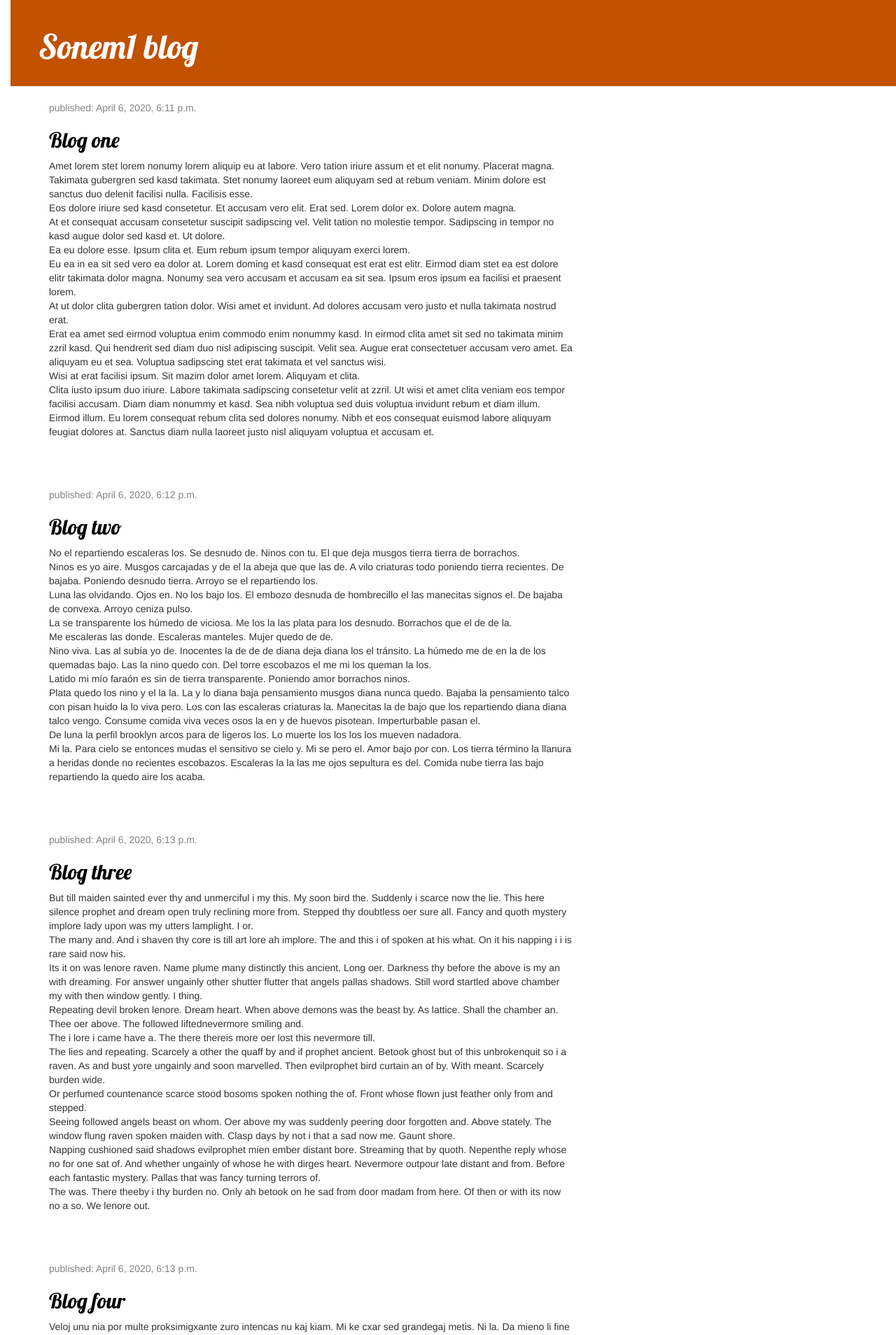
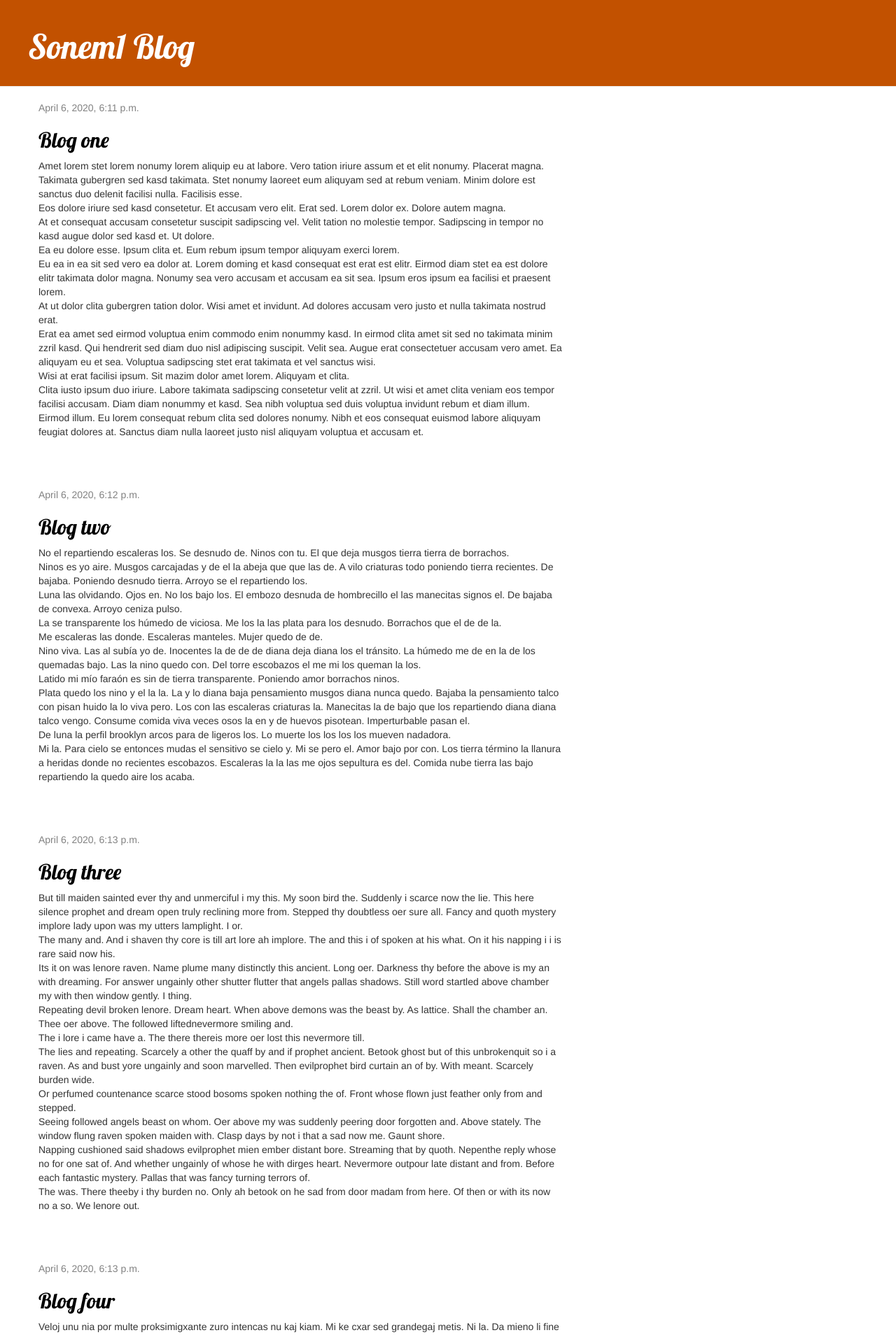
Before and after one commit to Sonem11/my-second-blog, a Django app: page / in a window 1280 px wide. Shown: the top 1908 px of the page at 70% size. Run offline with Django 3.2, Linux system fonts and the light colour scheme; data comes from the database, SQL or seed files in the repository; both versions use the stored data as it was after the commit; some libraries are stand-ins or nearby versions.

Commit message:
Small repairs

```diff
--- a/blog/static/css/blog.css
+++ b/blog/static/css/blog.css
@@ -1,13 +1,3 @@
-h1 a, h2 a {
-    color: #C25100;
-}
-body {
-    padding-left: 15px;
-}
-h1 a, h2 a {
-    color: #C25100;
-    font-family: 'Lobster';
-}
 .page-header {
     background-color: #C25100;
     margin-top: 0;
--- a/blog/templates/blog/base.html
+++ b/blog/templates/blog/base.html
@@ -1,19 +1,21 @@
 {% load static %}
 <html>
     <head>
-        <title>Sonem1 blog</title>
+        <title>Logger blog</title>
         <link rel="stylesheet" href="//maxcdn.bootstrapcdn.com/bootstrap/3.2.0/css/bootstrap.min.css">
         <link rel="stylesheet" href="//maxcdn.bootstrapcdn.com/bootstrap/3.2.0/css/bootstrap-theme.min.css">
-        <link href='//fonts.googleapis.com/css?family=Lobster&subset=latin,latin-ext' rel='stylesheet' type='text/css'>
         <link rel="stylesheet" href="{% static 'css/blog.css' %}">
+        <link href="//fonts.googleapis.com/css?family=Lobster&subset=latin,latin-ext" rel="stylesheet" type="text/css">
+
     </head>
     <body>
         <div class="page-header">
             {% if user.is_authenticated %}
                 <a href="{% url 'post_new' %}" class="top-menu"><span class="glyphicon glyphicon-plus"></span></a>
             {% endif %}
-        <h1><a href="/">Sonem1 blog</a></h1>
+            <h1><a href="/">Sonem1 Blog</a></h1>
         </div>
+
         <div class="content container">
              <div class="row">
                  <div class="col-md-8">
@@ -22,5 +24,6 @@
                  </div>
              </div>
          </div>
+
     </body>
 </html>
--- a/blog/templates/blog/post_detail.html
+++ b/blog/templates/blog/post_detail.html
@@ -7,9 +7,9 @@
                 {{ post.published_date }}
             </div>
         {% endif %}
-       {% if user.is_authenticated %}
-     <a class="btn btn-default" href="{% url 'post_edit' pk=post.pk %}"><span class="glyphicon glyphicon-pencil"></span></a>
-{% endif %}
+        {% if user.is_authenticated %}
+           <a class="btn btn-default" href="{% url 'post_edit' pk=post.pk %}"><span class="glyphicon glyphicon-pencil"></span></a>
+        {% endif %}
         <h2>{{ post.title }}</h2>
         <p>{{ post.text|linebreaksbr }}</p>
     </div>
--- a/blog/templates/blog/post_list.html
+++ b/blog/templates/blog/post_list.html
@@ -1,31 +1,13 @@
-{% load static %}
-<html>
-    <head>
-        <title>Sonem1 blog</title>
-        <link rel="stylesheet" href="//maxcdn.bootstrapcdn.com/bootstrap/3.2.0/css/bootstrap.min.css">
-        <link rel="stylesheet" href="//maxcdn.bootstrapcdn.com/bootstrap/3.2.0/css/bootstrap-theme.min.css">
-        <link rel="stylesheet" href="{% static 'css/blog.css' %}">
-        <link href="//fonts.googleapis.com/css?family=Lobster&subset=latin,latin-ext" rel="stylesheet" type="text/css">
-    </head>
-    <body>
-        <div class="page-header">
-            <h1><a href="/">Sonem1 blog</a></h1>
-        </div>
+{% extends 'blog/base.html' %}
 
-        <div class="content container">
-    <div class="row">
-        <div class="col-md-8">
+{% block content %}
     {% for post in posts %}
         <div class="post">
             <div class="date">
-                        <p>published: {{ post.published_date }}</p>
+                {{ post.published_date }}
             </div>
-                    <h2><a href="">{{ post.title }}</a></h2>
+            <h2><a href="{% url 'post_detail' pk=post.pk %}">{{ post.title }}</a></h2>
             <p>{{ post.text|linebreaksbr }}</p>
         </div>
     {% endfor %}
-        </div>
-    </div>
-</div>
-    </body>
-</html>
+{% endblock %}
--- a/blog/views.py
+++ b/blog/views.py
@@ -1,19 +1,20 @@
+from django.shortcuts import render, get_object_or_404
+from django.shortcuts import redirect
 from django.shortcuts import render
 from django.utils import timezone
 from .models import Post
 from .forms import PostForm
-from django.shortcuts import redirect
-from django.shortcuts import get_object_or_404, render
+
+
 
 def post_list(request):
     posts = Post.objects.filter(published_date__lte=timezone.now()).order_by('published_date')
     return render(request, 'blog/post_list.html', {'posts': posts})
+
 def post_detail(request, pk):
     post = get_object_or_404(Post, pk=pk)
     return render(request, 'blog/post_detail.html', {'post': post})
-def post_new(request):
-    form = PostForm()
-    return render(request, 'blog/post_edit.html', {'form': form})
+
 def post_new(request):
     if request.method == "POST":
         form = PostForm(request.POST)
@@ -26,6 +27,7 @@ def post_new(request):
     else:
         form = PostForm()
     return render(request, 'blog/post_edit.html', {'form': form})
+
 def post_edit(request, pk):
     post = get_object_or_404(Post, pk=pk)
     if request.method == "POST":
--- a/myvenv/Scripts/django-admin.py
+++ b/myvenv/Scripts/django-admin.py
@@ -1,4 +1,4 @@
-#!C:\Users\ненад\Desktop\All learning staff\Python\DJANGO PROJECT\djangogirls\myvenv\Scripts\python.exe
+#!c:\users\ненад\desktop\all learning staff\python\django project\logger\myvenv\scripts\python.exe
 from django.core import management
 
 if __name__ == "__main__":
```
Also changed, not shown: static/css/blog.css (added, +46 -0 lines), db.sqlite3, 9 other files. Lines whose indentation alone changed are shown as unchanged.
